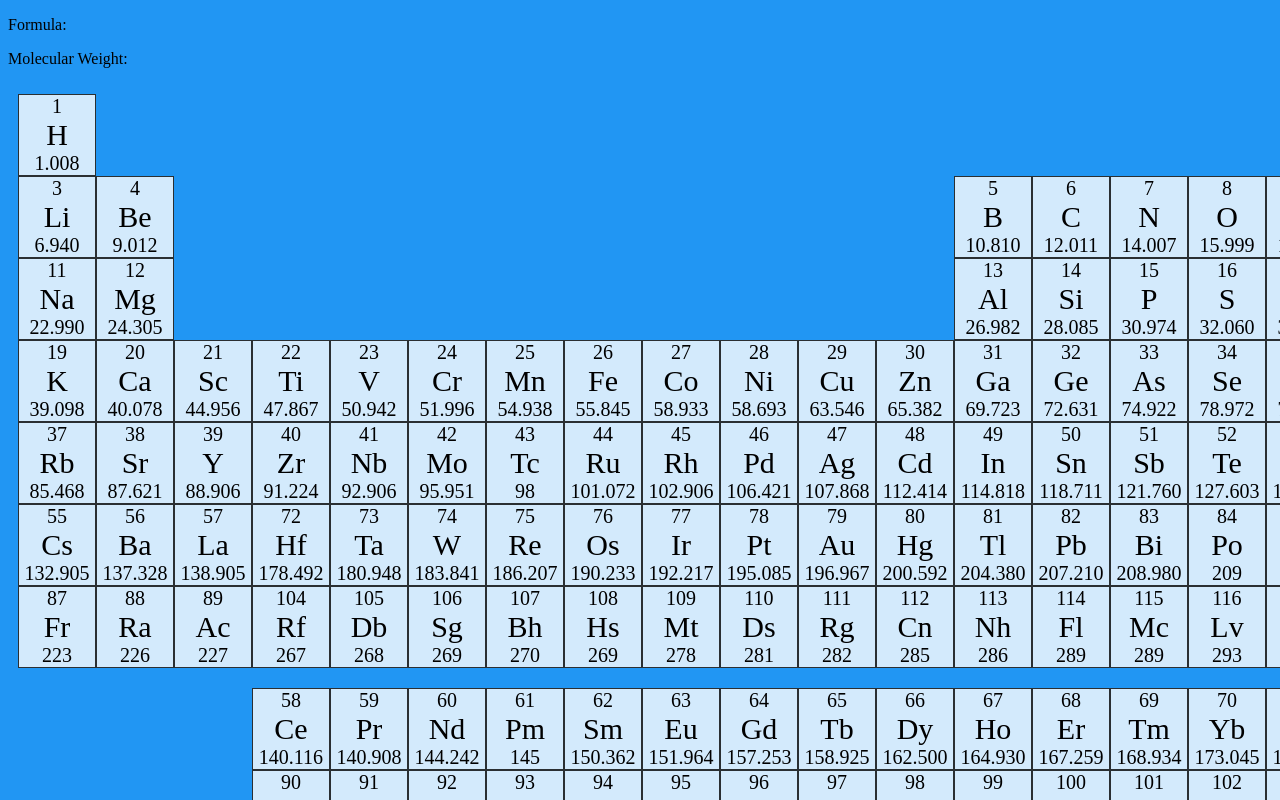
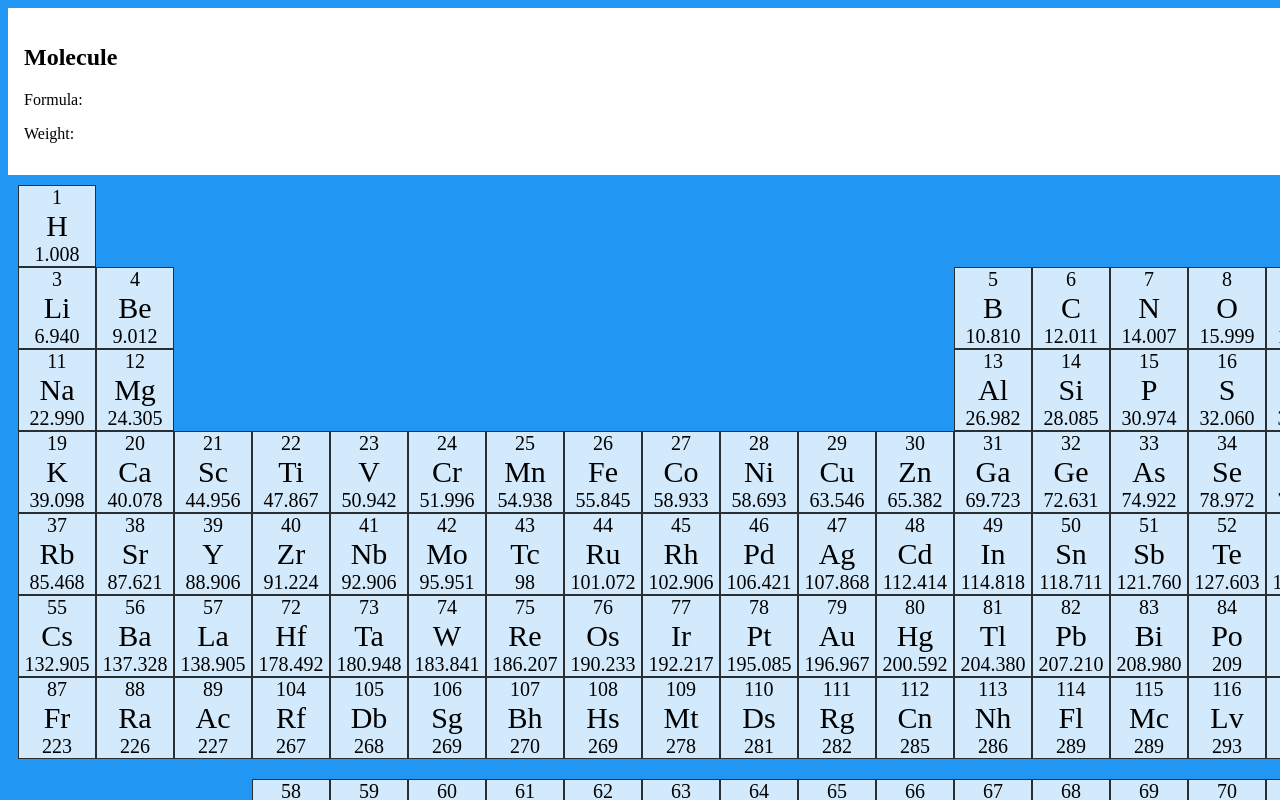
Before and after one commit to johnpatbatt/periodic-table, a React (Create React App) app: page / in a window 1280 px wide. Shown: the top 800 px of the page. Built offline with nearby package versions, Linux system fonts and the light colour scheme.

Commit message:
functions

```diff
--- a/src/App.css
+++ b/src/App.css
@@ -47,3 +47,10 @@ body {
     auto;
   padding: 10px;
 }
+
+.display {
+  background: white;
+  width: 100%;
+  padding: 1rem;
+
+}
--- a/src/App.js
+++ b/src/App.js
@@ -69,9 +69,17 @@ class App extends Component {
   render() {
     return (
       <div className="App">
+
+
+      <div className="display">
+      <h2>Molecule</h2>
         <p>Formula: {this.state.formula}</p>
+        <p>Weight: {this.state.molecular_weight}</p>
 
-        <p>Molecular Weight: {this.state.molecular_weight}</p>
+      </div>
+
+
+
         <div class="grid-container">
           {elements
             .slice(0, 57)
```
